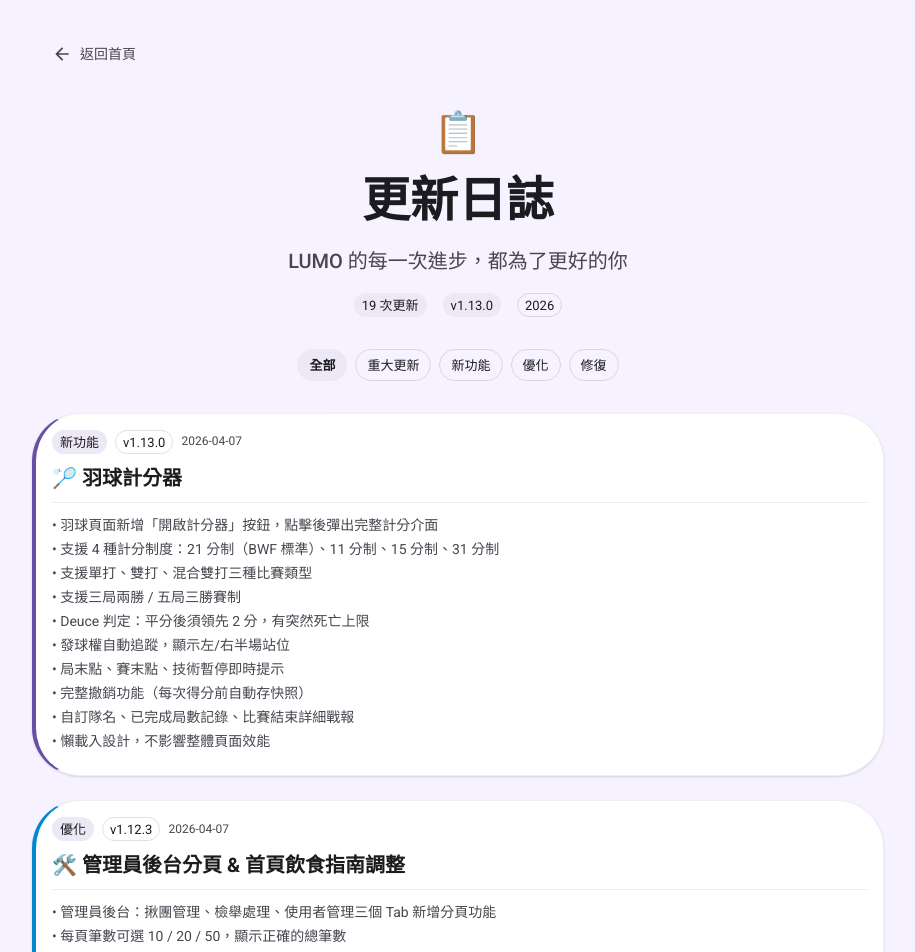
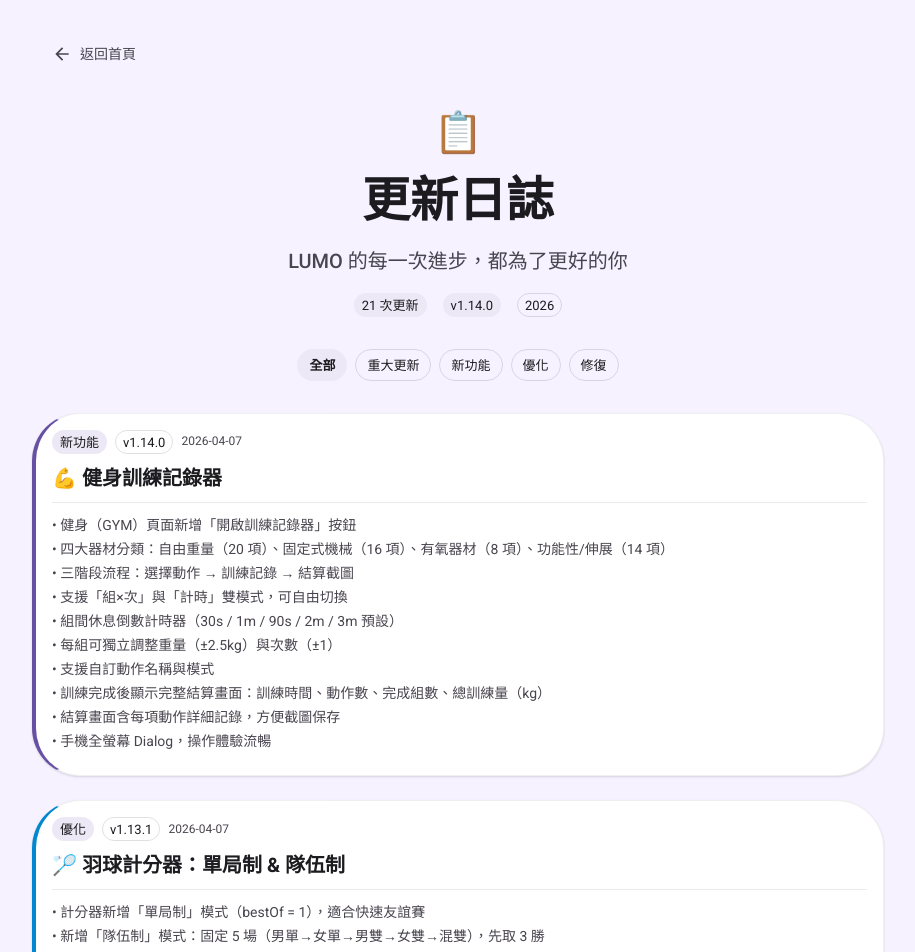
Before and after one commit to DONGHANK-001/lumo-ncnu, a Next.js app in the folder frontend/: page /updates in a window 1280 px wide. Shown: the top 952 px of the page, without its empty margins (182-1097 px from the left). Built offline with nearby package versions, Linux system fonts and the light colour scheme; no server answers.

Commit message:
docs: add v1.14.0 (GymTracker) and v1.13.1 (scorer team mode) to changelog

```diff
--- a/frontend/src/app/updates/page.tsx
+++ b/frontend/src/app/updates/page.tsx
@@ -27,6 +27,36 @@
 }
 
 const UPDATES: UpdateEntry[] = [
+    {
+        version: 'v1.14.0',
+        date: '2026-04-07',
+        category: '新功能',
+        title: '💪 健身訓練記錄器',
+        details: [
+            '健身（GYM）頁面新增「開啟訓練記錄器」按鈕',
+            '四大器材分類：自由重量（20 項）、固定式機械（16 項）、有氧器材（8 項）、功能性/伸展（14 項）',
+            '三階段流程：選擇動作 → 訓練記錄 → 結算截圖',
+            '支援「組×次」與「計時」雙模式，可自由切換',
+            '組間休息倒數計時器（30s / 1m / 90s / 2m / 3m 預設）',
+            '每組可獨立調整重量（±2.5kg）與次數（±1）',
+            '支援自訂動作名稱與模式',
+            '訓練完成後顯示完整結算畫面：訓練時間、動作數、完成組數、總訓練量（kg）',
+            '結算畫面含每項動作詳細記錄，方便截圖保存',
+            '手機全螢幕 Dialog，操作體驗流暢',
+        ],
+    },
+    {
+        version: 'v1.13.1',
+        date: '2026-04-07',
+        category: '優化',
+        title: '🏸 羽球計分器：單局制 & 隊伍制',
+        details: [
+            '計分器新增「單局制」模式（bestOf = 1），適合快速友誼賽',
+            '新增「隊伍制」模式：固定 5 場（男單→女單→男雙→女雙→混雙），先取 3 勝',
+            '隊伍制每場自動為單局制，並以 Stepper 顯示對戰進度',
+            '隊伍制隱藏多餘的「每場賽制」選擇器，介面更簡潔',
+        ],
+    },
     {
         version: 'v1.13.0',
         date: '2026-04-07',
```
